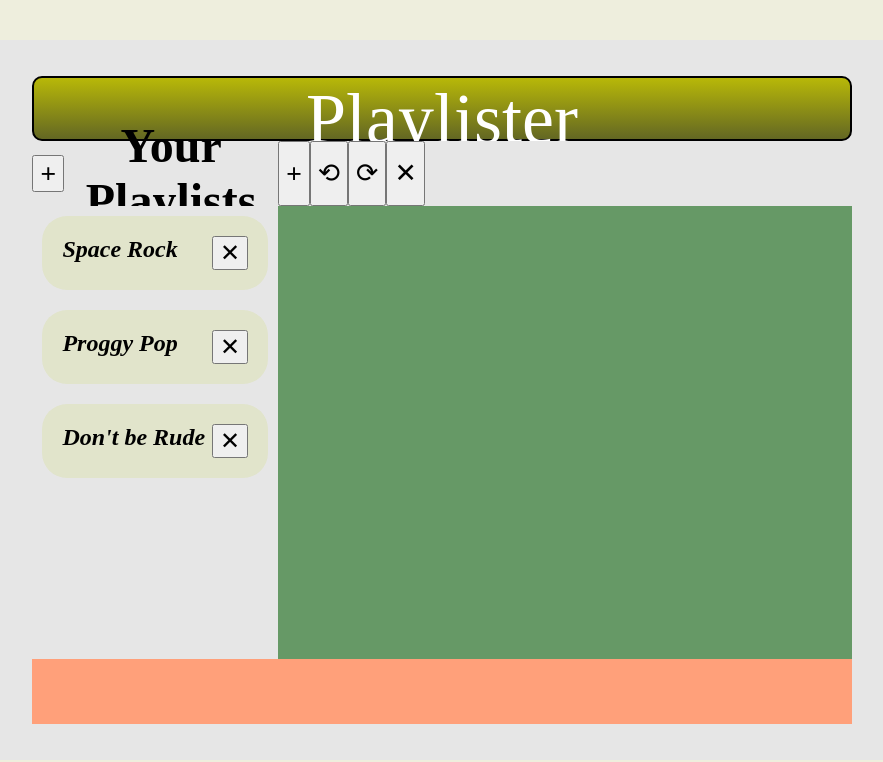
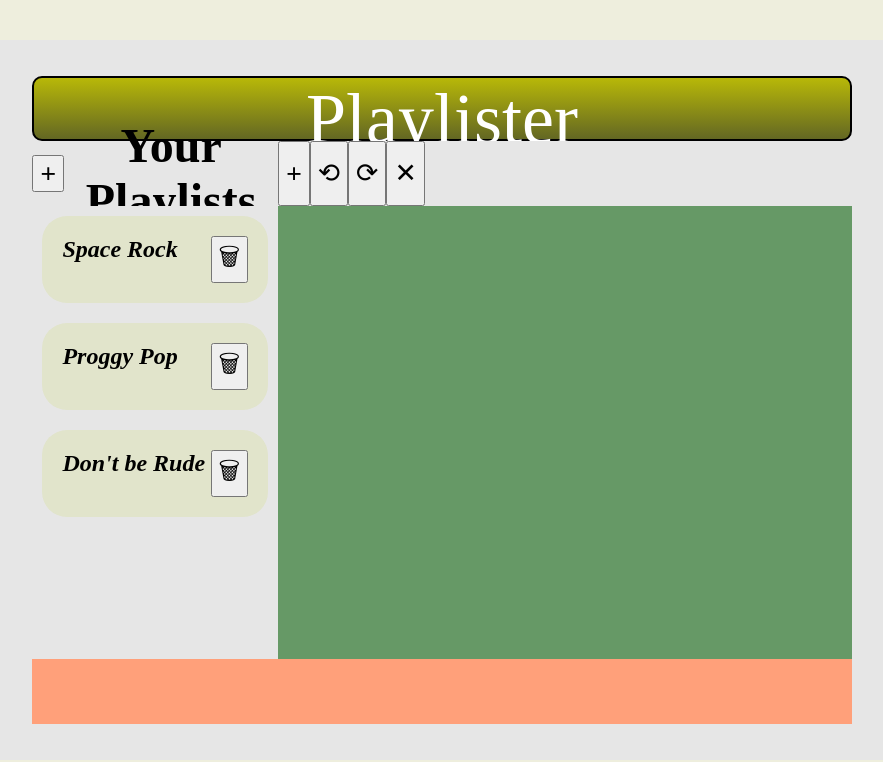
Before and after one commit to aakanojia/Playlister-HW2, a React (Create React App) app: page / in a window 1280 px wide. Shown: the top 762 px of the page, without its empty margins (198-1081 px from the left). Built offline with nearby package versions, Linux system fonts and the light colour scheme.

Commit message:
Delete list button updated to Trash Can not X

```diff
--- a/src/components/ListCard.js
+++ b/src/components/ListCard.js
@@ -87,7 +87,7 @@ export default class ListCard extends React.Component {
                         id={"delete-list-" + keyNamePair.key}
                         className="list-card-button"
                         onClick={this.handleDeleteList}
-                        value={"\u2715"} />
+                        value={"🗑"} />
                 </div>
             );
         }
```
